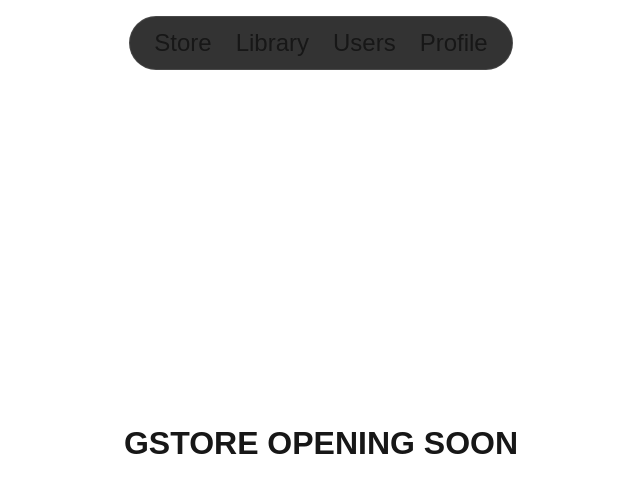
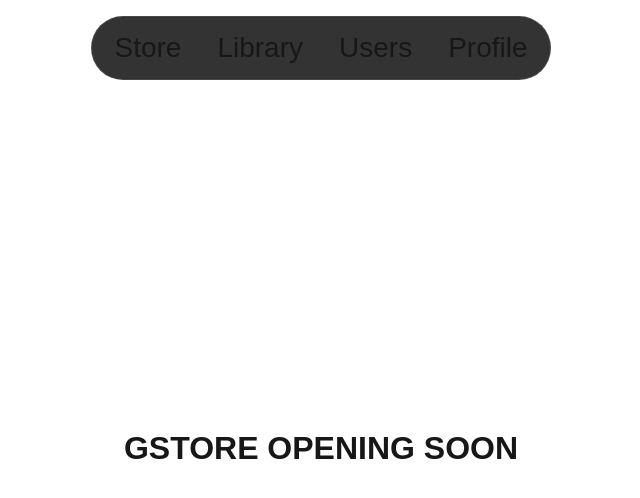
Before and after one commit to ilyas0701/GStore, a Next.js app in the folder frontend/: page / in a window 1280 px wide. Shown: the top 498 px of the page, without its empty margins (319-959 px from the left). Built offline with nearby package versions, Linux system fonts and the light colour scheme.

Commit message:
feat: restructure Header component for improved layout and styling

```diff
--- a/frontend/src/features/shared/components/Header/index.tsx
+++ b/frontend/src/features/shared/components/Header/index.tsx
@@ -5,10 +5,18 @@ export const Header = () => {
   return (
     <header>
       <ul>
-        <Link href="/store">Store</Link>
-        <Link href="/library">Library</Link>
-        <Link href="/users">Users</Link>
-        <Link href="/profile">Profile</Link>
+        <li>
+          <Link href="/store">Store</Link>
+        </li>
+        <li>
+          <Link href="/library">Library</Link>
+        </li>
+        <li>
+          <Link href="/users">Users</Link>
+        </li>
+        <li>
+          <Link href="/profile">Profile</Link>
+        </li>
       </ul>
     </header>
   )
--- a/frontend/src/features/shared/components/Header/styles.scss
+++ b/frontend/src/features/shared/components/Header/styles.scss
@@ -1,22 +1,33 @@
 header {
-  max-width: max-content;
+  display: flex;
+  justify-content: center;
+  align-items: center;
   backdrop-filter: blur(20px);
-  background: rgba(0, 0, 0, 0.8);
   border-width: 1px;
   border-style: solid;
   border-color: rgba(255, 255, 255, 0.1);
+  border-radius: 9999px;
   border-image: initial;
+  background: rgba(0, 0, 0, 0.8);
   padding: 12px 24px;
-  border-radius: 9999px;
+  max-width: 460px;
+  height: 64px;
 
   ul {
     display: flex;
     flex-direction: row;
+    gap: 36px;
     list-style-type: none;
-    gap: 24px;
 
     a {
-      font-size: 1.5rem;
+      transition: font-size 0.25s ease-in-out;
+      font-size: 1.75rem;
+      &:hover {
+        font-size: 1.8rem;
+      }
+      &:active {
+        font-size: 1.7rem;
+      }
     }
   }
 }
```
